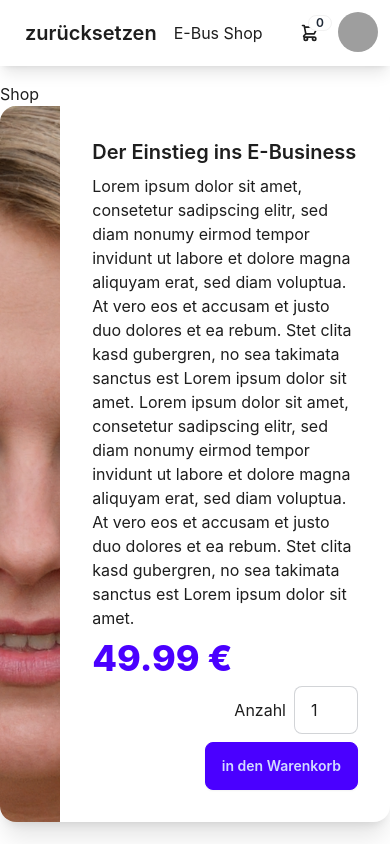
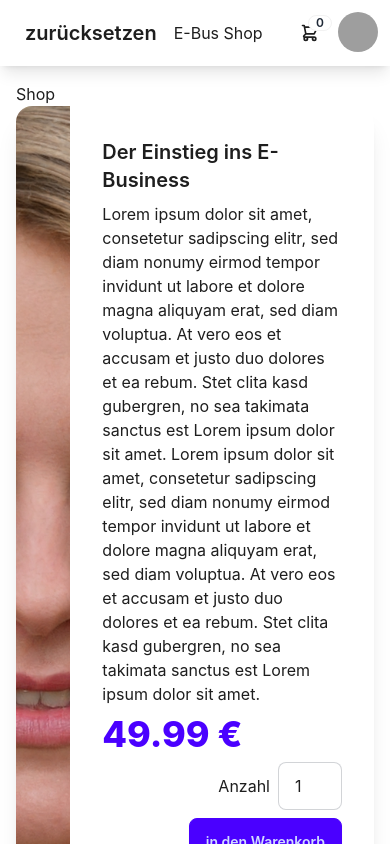
Before and after one commit to carlobeckmann2602/ebus-shop, a React (Vite) app: page / in a window 390 px wide. Shown: the top 844 px of the page. Built offline with nearby package versions, Linux system fonts and the light colour scheme; grey boxes are pictures that could not be loaded.

Commit message:
:lipstick: Fix content margin on mobile

```diff
--- a/src/App.css
+++ b/src/App.css
@@ -1,4 +1,4 @@
 .content {
-  margin: 1em auto;
+  margin: 1em;
   max-width: 690px;
 }
```
